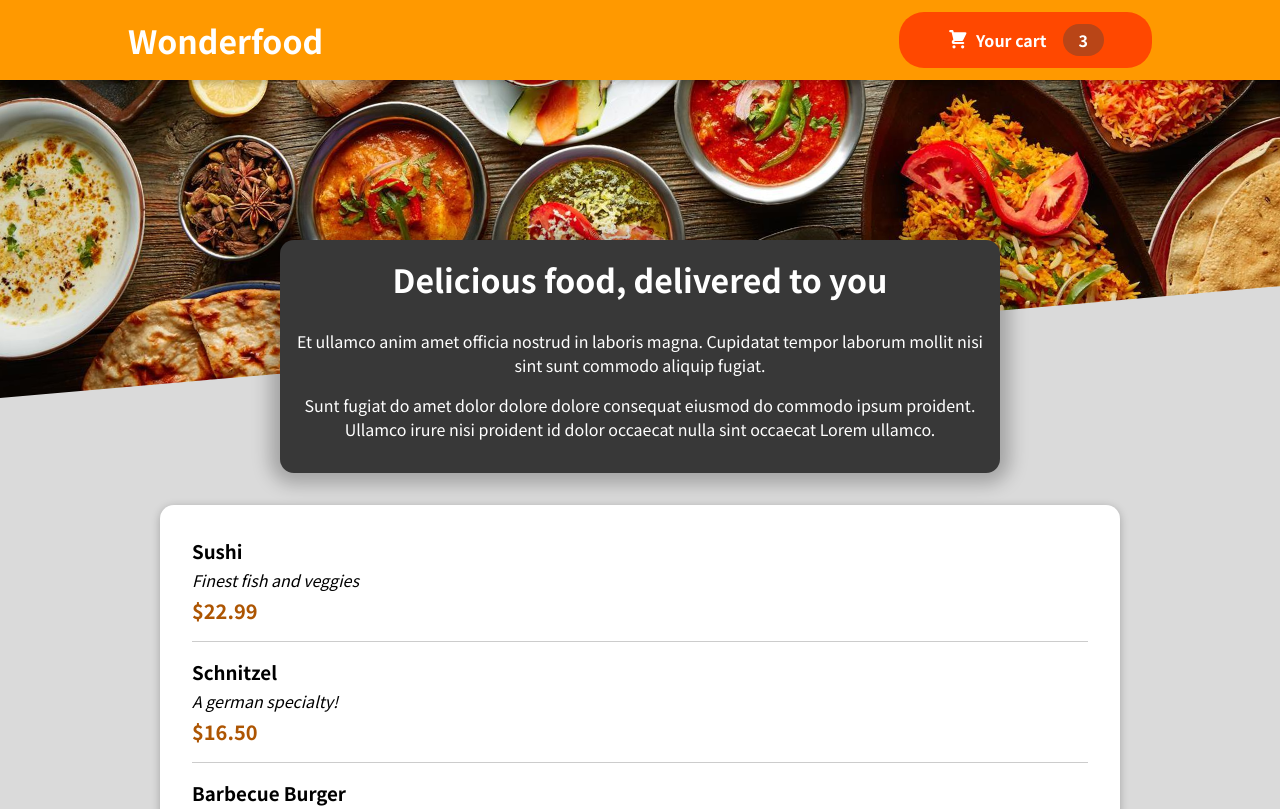
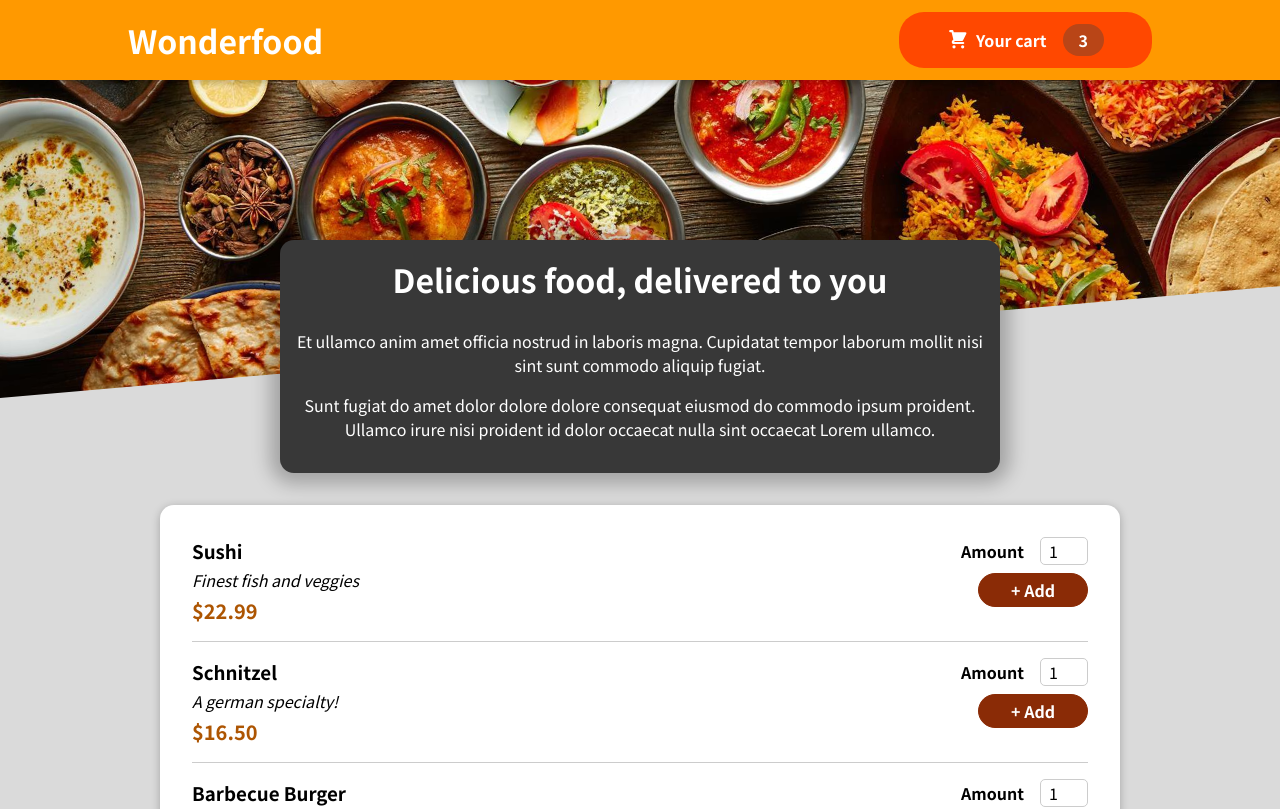
Before and after one commit to skatersezo/food-order-frontend, a React (Create React App) app: page / in a window 1280 px wide. Shown: the top 809 px of the page. Built offline with nearby package versions, Linux system fonts and the light colour scheme.

Commit message:
Adds meal input

```diff
--- a/src/components/Meals/AvailableMeals.js
+++ b/src/components/Meals/AvailableMeals.js
@@ -7,6 +7,7 @@ function AvailableMeals() {
     const mealList = DUMMY_MEALS.map(meal => {
       return (
         <MealItem
+          id={meal.id}
           key={meal.id}
           name={meal.name}
           description={meal.description}
--- a/src/components/Meals/MealItem/MealItem.js
+++ b/src/components/Meals/MealItem/MealItem.js
@@ -1,3 +1,5 @@
+import MealItemForm from './MealItemForm';
+
 import classes from './MealItem.module.css';
 
 function MealItem(props) {
@@ -15,7 +17,7 @@ function MealItem(props) {
                 <div className={classes.price}>{price}</div>
             </div>
             <div>
-
+                <MealItemForm id={props.id}/>
             </div>
         </li>
     );
--- a/src/components/Meals/MealItem/MealItemForm.js
+++ b/src/components/Meals/MealItem/MealItemForm.js
@@ -1,9 +1,22 @@
+import Input from '../../UI/Input';
 import classes from './MealItemForm.module.css';
 
 function MealItemForm(props) {
 
+    const inputElement = {
+        id: `amount_${props.id}`,
+        type: 'number',
+        min: '1',
+        max: '5',
+        step: '1',
+        defaultValue: '1'
+    };
+
     return (
-
+        <form className={classes.form}>
+            <Input input={inputElement}>Amount</Input>
+            <button>+ Add</button>
+        </form>
     );
 }
 
--- /dev/null
+++ b/src/components/UI/Input.js
@@ -0,0 +1,13 @@
+import classes from './Input.module.css';
+
+function Input(props) {
+
+    return (
+        <div className={classes.input}>
+            <label htmlFor={props.input.id}>{props.children}</label>
+            <input {...props.input} />
+        </div>
+    );
+}
+
+export default Input;
--- /dev/null
+++ b/src/components/UI/Input.module.css
@@ -0,0 +1,18 @@
+.input {
+    display: flex;
+    align-items: center;
+    margin-bottom: 0.5rem;
+  }
+
+  .input label {
+    font-weight: bold;
+    margin-right: 1rem;
+  }
+
+  .input input {
+    width: 3rem;
+    border-radius: 5px;
+    border: 1px solid #ccc;
+    font: inherit;
+    padding-left: 0.5rem;
+  }
```
